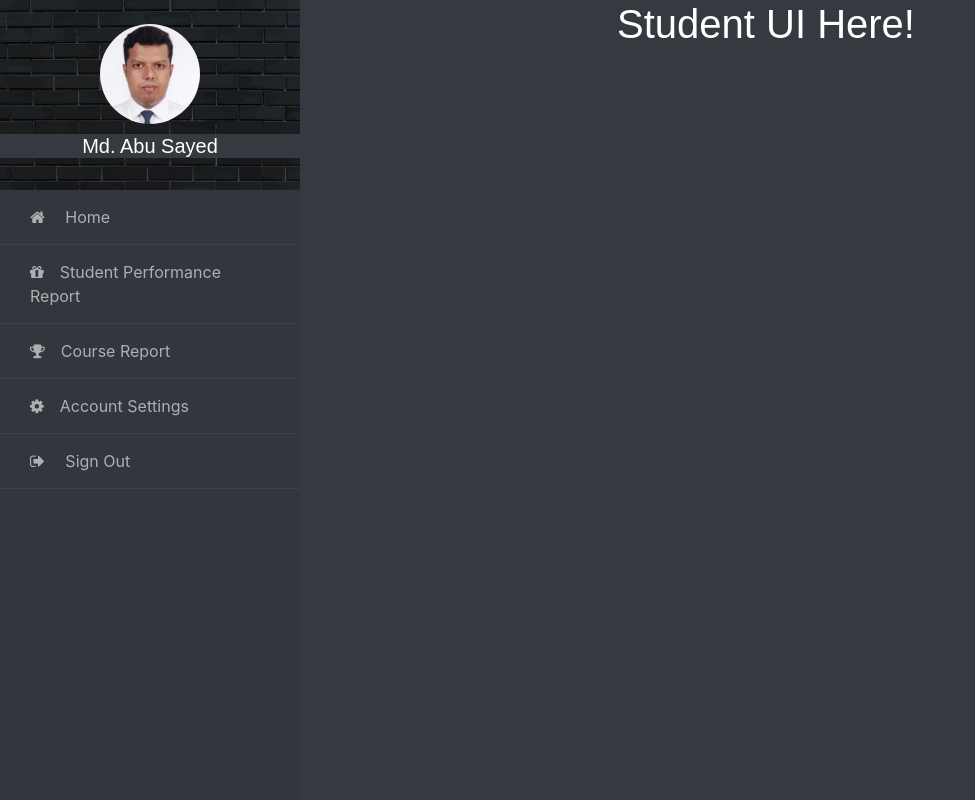
After one commit to shoeb-gg/SPMS-Project, a Django app: page //Student/ in a window 1280 px wide. The commit adds this page. Shown: the whole page, without its empty margins (0-975 px from the left). Run offline with Django 3.2, Linux system fonts and the light colour scheme; some libraries are stand-ins or nearby versions.

Commit message:
Starting Student UI Design

```diff
--- a/spm/performance_monitor/templates/base.html
+++ b/spm/performance_monitor/templates/base.html
@@ -3,7 +3,7 @@
 <!DOCTYPE html>
 <html lang="en">
   <head>
-    <title>Welcome to Student Performance Monitoring System</title>
+    <title>Welcome to Student Performance Monitoring System (SPMS)</title>
     <meta charset="utf-8" />
     <meta
       name="viewport"
--- a/spm/performance_monitor/templates/logIn.html
+++ b/spm/performance_monitor/templates/logIn.html
@@ -2,7 +2,7 @@
 <!DOCTYPE html>
 <html lang="en">
   <head>
-    <title>Login V2</title>
+    <title>Welcome to Student Performance Monitoring System (SPMS)</title>
     <meta charset="UTF-8" />
     <meta name="viewport" content="width=device-width, initial-scale=1" />
     <!--===============================================================================================-->
@@ -103,6 +103,8 @@
         var text = document.getElementById("usrname").value
         if(text=="f"){
           location.replace("{%url 'facultyDash'%}")
+        }else if(text=="s"){
+          location.replace("{%url 'studentHome'%}")
         }else if(text==""){
           var htmlElements = "";
           htmlElements += `<div class="bg-danger mt-2 rounded p-1"><p class="warning text-light text-center">Please Enter Credentials!</p>
--- /dev/null
+++ b/spm/performance_monitor/templates/studentBase.html
@@ -0,0 +1,80 @@
+{% load static %}
+
+<!DOCTYPE html>
+<html lang="en">
+  <head>
+    <title>Welcome to Student Performance Monitoring System (SPMS)</title>
+    <meta charset="utf-8" />
+    <meta
+      name="viewport"
+      content="width=device-width, initial-scale=1, shrink-to-fit=no"
+    />
+
+    <link
+      href=" {% static 'https://fonts.googleapis.com/css?family=Poppins:300,400,500,600,700,800,900' %}"
+      rel="stylesheet"
+    />
+
+    <link
+      rel="stylesheet"
+      href=" {% static 'https://stackpath.bootstrapcdn.com/font-awesome/4.7.0/css/font-awesome.min.css' %}"
+    />
+    <link rel="stylesheet" href=" {% static 'css/style.css' %}" />
+    <link
+      type="text/css"
+      rel="stylesheet"
+      href="{% static 'css/bootstrap.min.css'%}"
+    />
+    <script
+      src="https://cdnjs.cloudflare.com/ajax/libs/Chart.js/3.5.1/chart.min.js"
+      integrity="sha512-Wt1bJGtlnMtGP0dqNFH1xlkLBNpEodaiQ8ZN5JLA5wpc1sUlk/O5uuOMNgvzddzkpvZ9GLyYNa8w2s7rqiTk5Q=="
+      crossorigin="anonymous"
+      referrerpolicy="no-referrer"
+    ></script>
+
+    </style>
+  </head>
+
+  <body>
+    <div class="wrapper d-flex align-items-stretch">
+      <nav id="sidebar">
+
+        <div
+          class="img bg-wrap text-center py-4"
+          style="background-image: url('{% static "images/bg.jpg"%}')"
+        >
+          <div class="user-logo">
+            <div
+              class="img"
+              style="background-image: url('{% static "images/faculty.jpg"%}')"
+            ></div>
+            <h3 class="bg-dark">Md. Abu Sayed
+            </h3>
+          </div>
+        </div>
+        <ul class="list-unstyled components mb-5">
+          <li class="">
+            <a href=""><span class="fa fa-home mr-3"></span> Home</a>
+          </li>
+
+          <li>
+            <a href=""><span class="fa fa-gift mr-3"></span>Student Performance Report</a>
+          </li>
+          <li>
+            <a href="#"><span class="fa fa-trophy mr-3"></span>Course Report</a>
+          </li>
+          <li>
+            <a href="#"><span class="fa fa-cog mr-3"></span>Account Settings</a>
+          </li>
+          <li>
+            <a  href="{%url 'logIn'%}"><span class="fa fa-sign-out mr-3"></span> Sign Out</a>
+          </li>
+        </ul>
+      </nav>
+
+      <!-- Page Content  -->
+       {%block student%}
+       {%endblock student%}
+    </div>
+  </body>
+</html>
--- /dev/null
+++ b/spm/performance_monitor/templates/studentHome.html
@@ -0,0 +1,21 @@
+{% extends 'studentBase.html'%} {%block student%}
+<div id="content" class="container-fluid bg-dark pr-5">
+  <div id="booking" class="section">
+    <div class="section-center">
+      <div class="row">
+        <div
+          class="
+            booking-form
+            container-fluid
+            w-75
+            d-flex
+            justify-content-center
+          "
+        >
+          <h1 class="text-white">Student UI Here!</h1>
+        </div>
+      </div>
+    </div>
+  </div>
+</div>
+{%endblock student%}
--- a/spm/performance_monitor/urls.py
+++ b/spm/performance_monitor/urls.py
@@ -7,4 +7,5 @@ urlpatterns = [
     path('/faculty/', views.showFaculty, name="facultyDash" ),
     path('/faculty/Data/', views.showFacultyDataEntry, name="facultyData" ),
     path('/faculty/StudentReport/', views.showFacultyStudentReport, name="facultyStudentReport" ),
+    path('/Student/', views.showStudent, name="studentHome" ),
 ]
--- a/spm/performance_monitor/views.py
+++ b/spm/performance_monitor/views.py
@@ -17,6 +17,9 @@ def showLogIn(request):
 
 def showFacultyStudentReport(request):
     return render(request, 'facultyStudentReport.html')
+
+def showStudent(request):
+    return render(request, 'studentHome.html')
 
 
 
```
